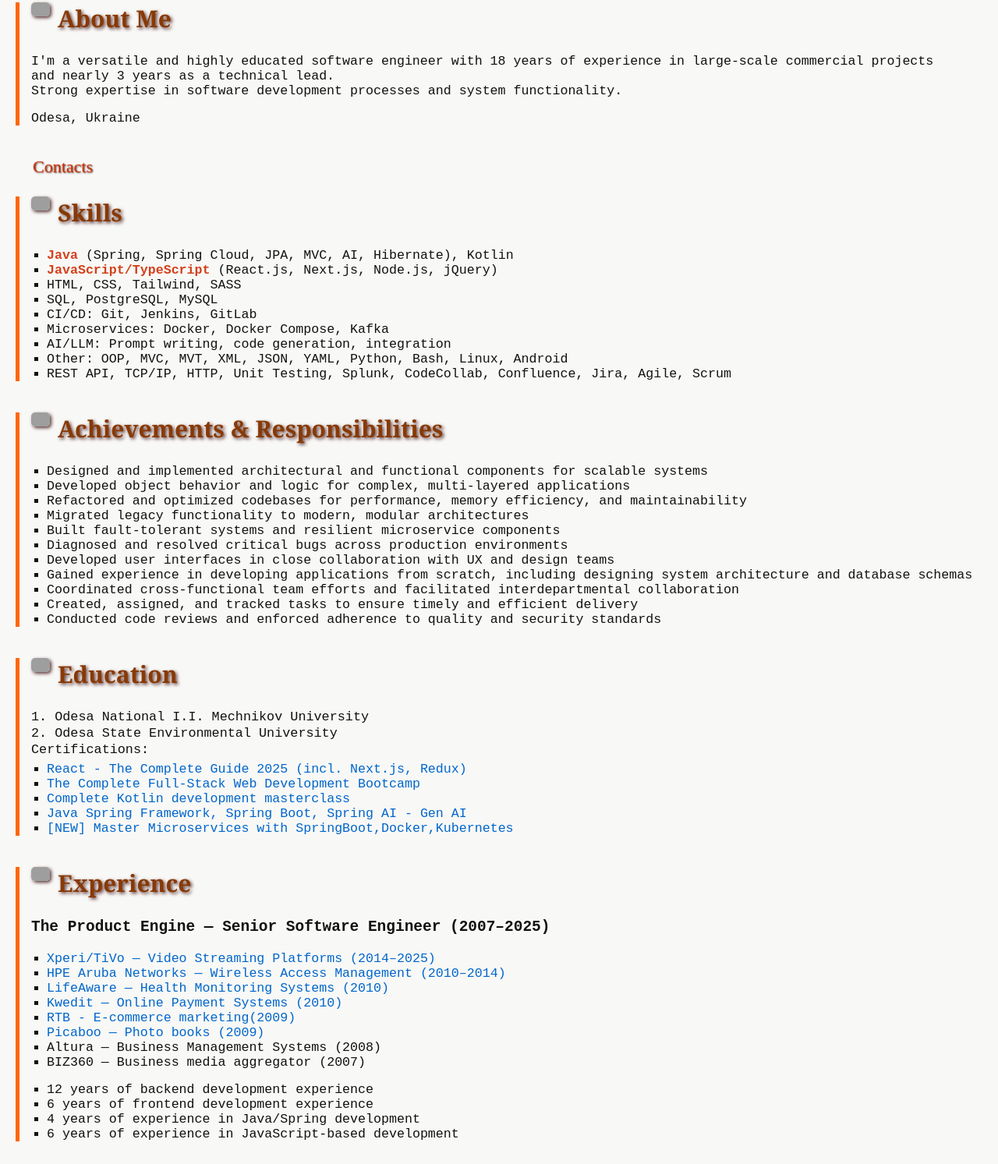
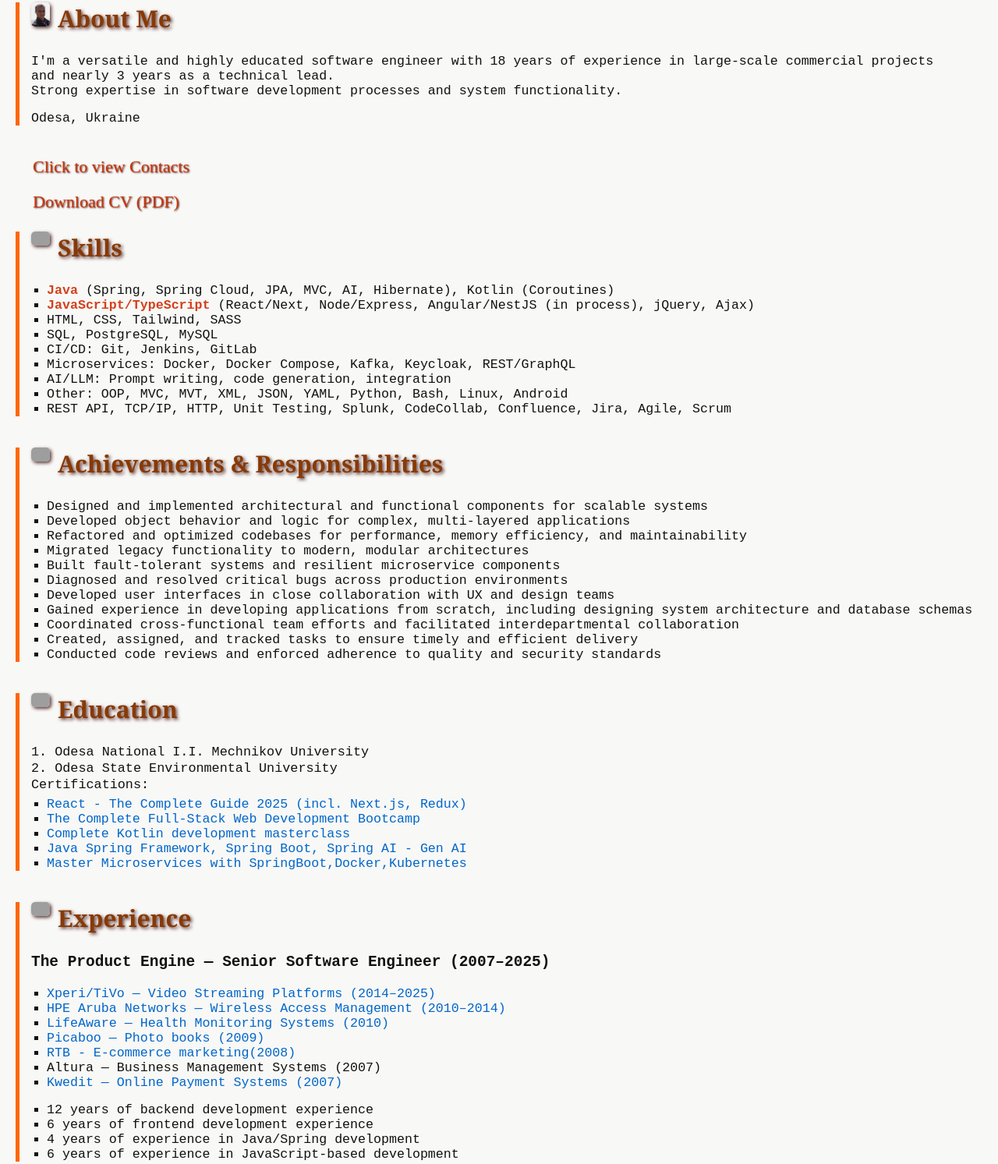
Before and after one commit to olomskyi/welcome, a plain HTML site: page index.html in a window 1280 px wide. Shown: the part 142-1635 px from the top of the page at 78% size. Drawn offline with Linux system fonts and the light colour scheme; grey boxes are pictures that could not be loaded.

Commit message:
Update with icon and PDF

```diff
--- a/index.html
+++ b/index.html
@@ -13,44 +13,45 @@
   <meta charset="UTF-8" />
   <meta name="viewport" content="width=device-width, initial-scale=1.0"/>
   <link rel="icon" type="image/png" href="favicon.png">
-  <title>Lomskyi Oleksandr — Portfolio</title>
+  <title> Oleksandr Lomskyi</title>
   <link rel="stylesheet" href="style.css" />
 </head>
 <body>
   <header>
     <img src="images/sunrise-header.png" alt="Sunrise header" class="header-img"/>
     <div class="header-title-box">
-      <h1 class="header-title">Lomskyi Oleksandr</h1>
+      <h1 class="header-title">Oleksandr Lomskyi</h1>
     </div>
     <h3 class="header-sub-title">Senior Software Engineer</h3>
   </header>
 
   <main>
     <section class="block">
-      <img src="images/about-icon.png" alt="About icon" class="icon"/>
+      <img src="images/self.jpg" alt="About icon" class="icon"/>
       <h2>About Me</h2>
       <p>I'm a versatile and highly educated software engineer with 18 years of experience in large-scale commercial projects<br>
          and nearly 3 years as a technical lead.<br>Strong expertise in software development processes and system functionality.</p>
       <p>Odesa, Ukraine</p>
     </section>
-    <span class="show-contacts">Contacts
+    <span class="show-contacts">Click to view Contacts
       <div class="contacts">
         <p>Email: <a href="mailto:ylomsky@gmail.com" target="_blank" rel="noopener noreferrer">ylomsky@gmail.com</a></p>
         <p>Telegram: <a href="https://t.me/olmsky" target="_blank" rel="noopener noreferrer">@olmsky</a></p>
         <p>LinkedIn: <a href="https://linkedin.com/in/olomskyi" target="_blank" rel="noopener noreferrer">linkedin.com/in/olomskyi</a></p>
       </div>
-    </span>
+    </span> <br/><br/>
+    <span class="download-cv"><a class="show-contacts" href="files/OLomskyi_CV.pdf" download>Download CV (PDF)</a></span>
 
     <section class="block">
-      <img src="images/developer-icon.png" alt="Developer icon" class="icon"/>
+      <img src="images/about-icon.png" alt="Developer icon" class="icon"/>
       <h2>Skills</h2>
       <ul>
-        <li><span class="skill-main">Java </span>(Spring, Spring Cloud, JPA, MVC, AI, Hibernate), Kotlin</li>
-        <li><span class="skill-main">JavaScript/TypeScript </span>(React.js, Next.js, Node.js, jQuery)</li>
+        <li><span class="skill-main">Java </span>(Spring, Spring Cloud, JPA, MVC, AI, Hibernate), Kotlin (Coroutines)</li>
+        <li><span class="skill-main">JavaScript/TypeScript </span>(React/Next, Node/Express, Angular/NestJS (in process), jQuery, Ajax)</li>
         <li>HTML, CSS, Tailwind, SASS</li>
         <li>SQL, PostgreSQL, MySQL</li>
         <li>CI/CD: Git, Jenkins, GitLab</li>
-        <li>Microservices: Docker, Docker Compose, Kafka</li>
+        <li>Microservices: Docker, Docker Compose, Kafka, Keycloak, REST/GraphQL</li>
         <li>AI/LLM: Prompt writing, code generation, integration</li>
         <li>Other: OOP, MVC, MVT, XML, JSON, YAML, Python, Bash, Linux, Android</li>
         <li>REST API, TCP/IP, HTTP, Unit Testing, Splunk, CodeCollab, Confluence, Jira, Agile, Scrum</li>
@@ -94,7 +95,7 @@
               Java Spring Framework, Spring Boot, Spring AI - Gen AI
             </a></li>
             <li><a href="https://www.udemy.com/certificate/UC-3585d6e5-a504-4322-9d16-94c55740e115/" target="_blank">
-              [NEW] Master Microservices with SpringBoot,Docker,Kubernetes
+              Master Microservices with SpringBoot,Docker,Kubernetes
             </a></li>
         </ul>
       </div>
@@ -108,11 +109,10 @@
         <li><a href="https://xperi.com/solutions/tivo//"  target="_blank">Xperi/TiVo — Video Streaming Platforms (2014–2025)</a></li>
         <li><a href="https://www.hpe.com/us/en/networking/network-management-and-operations.html/" target="_blank">HPE Aruba Networks — Wireless Access Management (2010–2014)</a></li>
         <li><a href="https://www.lifeaware.com/" target="_blank">LifeAware — Health Monitoring Systems (2010)</a></li>
-        <li><a href="https://www.kwedit.com/" target="_blank">Kwedit — Online Payment Systems (2010)</a></li>
-        <li><a href="https://www.rtb.com/" target="_blank">RTB - E-commerce marketing(2009)</a></li>
         <li><a href="https://www.picaboo.com/" target="_blank">Picaboo — Photo books (2009)</a></li>
-        <li>Altura — Business Management Systems (2008)</li>
-        <li>BIZ360 — Business media aggregator (2007)</li>
+        <li><a href="https://www.rtb.com/" target="_blank">RTB - E-commerce marketing(2008)</a></li>
+        <li>Altura — Business Management Systems (2007)</li>
+        <li><a href="https://www.kwedit.com/" target="_blank">Kwedit — Online Payment Systems (2007)</a></li>
       </ul>
       <ul>
         <li>12 years of backend development experience</li>
```
Also changed, not shown: images/self.jpg (added), 1 other file.
